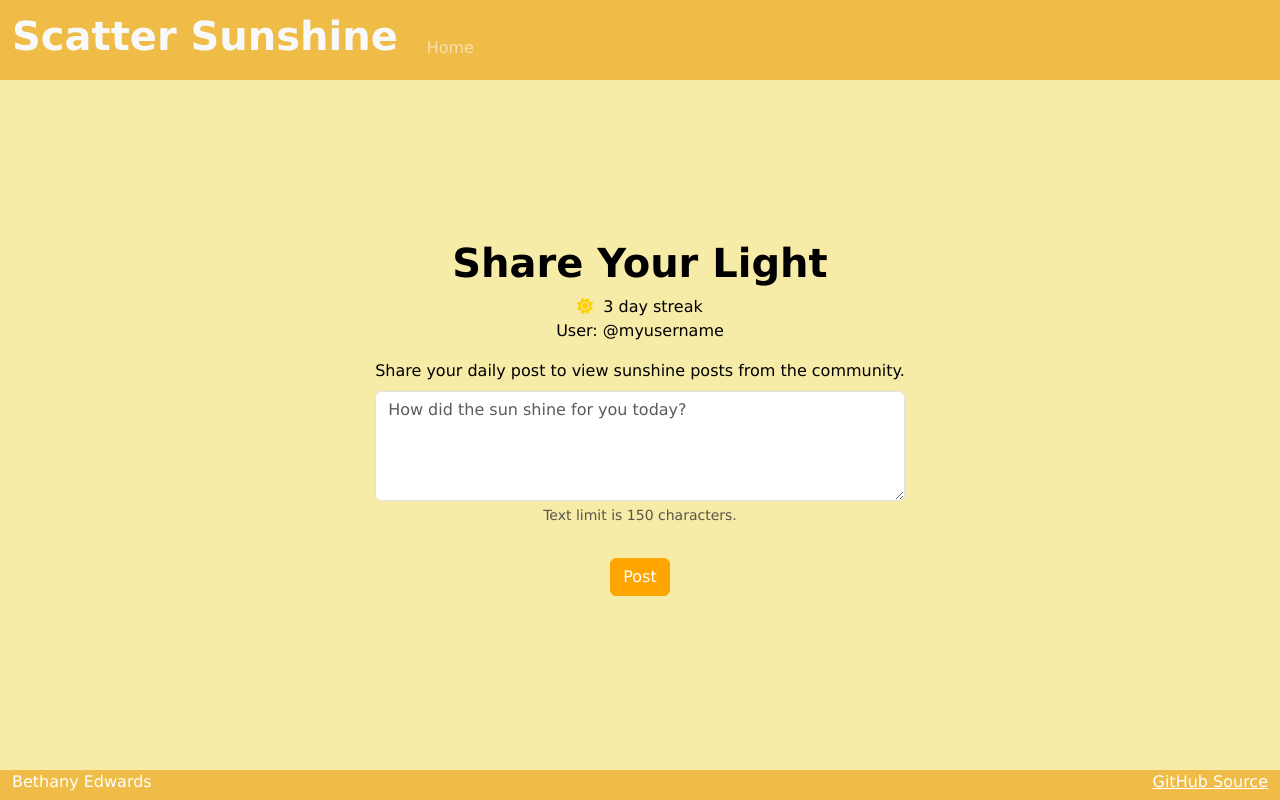
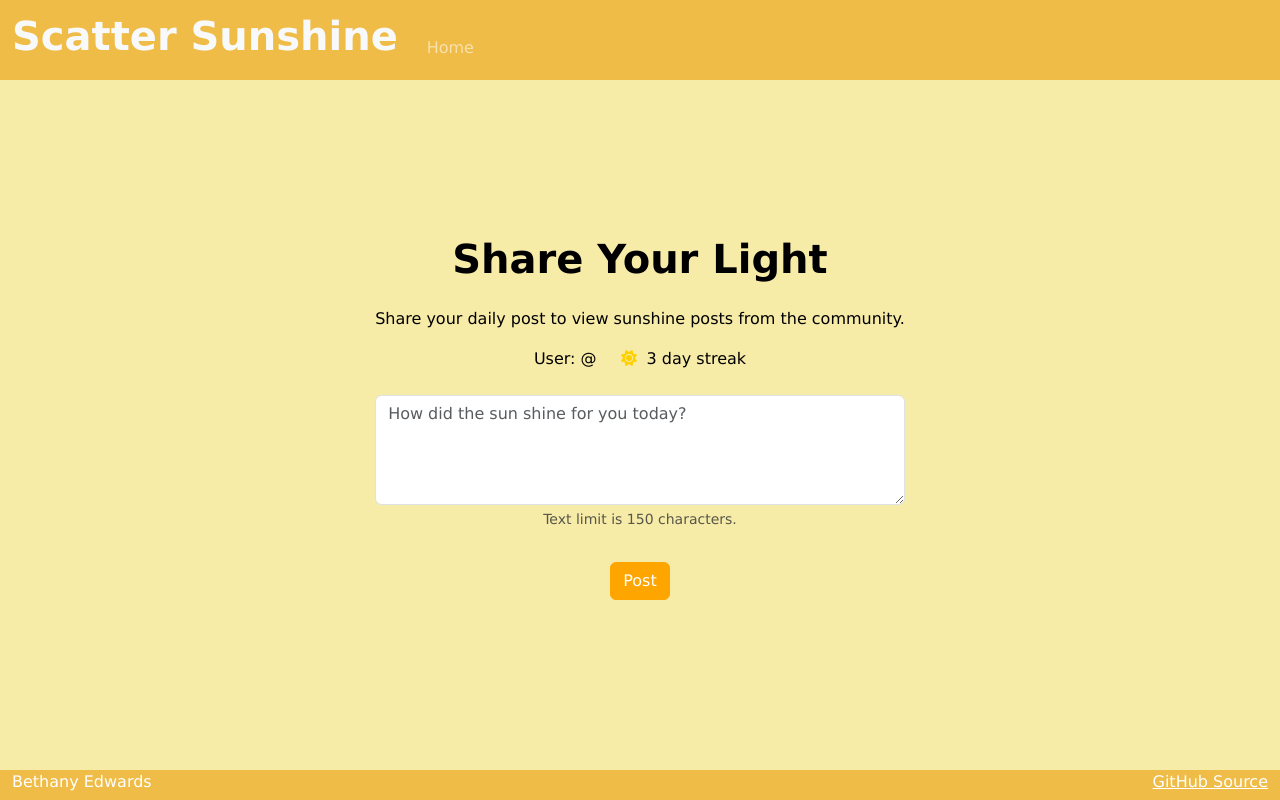
Before and after one commit to eddieblu/startup, a React (Vite) app: page /post in a window 1280 px wide. Built offline with nearby package versions, Linux system fonts and the light colour scheme; a web font is replaced by a local one.

Commit message:
fix post design

```diff
--- a/src/post/post.css
+++ b/src/post/post.css
@@ -1,3 +1,20 @@
+.form-label {
+  margin-top: 1rem;
+}
+
+.user-header {
+  display: flex;
+  justify-content: center;
+  align-items: center;
+  gap: 1.5rem;
+  margin-bottom: 1rem;
+  margin-top: 1rem;
+}
+
+.user-info {
+  margin-bottom: 0;
+}
+
 #postTextarea {
   max-width: 600px;
   margin: 0 auto;
--- a/src/post/post.jsx
+++ b/src/post/post.jsx
@@ -3,28 +3,32 @@ import { FontAwesomeIcon } from '@fortawesome/react-fontawesome';
 import { faSun } from '@fortawesome/free-solid-svg-icons';
 import './post.css';
 
-export function Post() {
+export function Post(props) {
   return (
     <main className="body container-fluid text-center">
       <div>
         <h1>Share Your Light</h1>
-        <div id="streak-counter">
-          <FontAwesomeIcon
-            icon={faSun}
-            className="icon-gap"
-            style={{ color: 'rgb(255, 208, 0)' }}
-          />
-          <span id="streak-count">3</span> day streak
-        </div>
-        <p>
-          User: @<span>myusername</span>
-        </p>
       </div>
 
       <form method="get" action="feed">
+
         <div className="mb-3">
-          <label for="postTextarea" className="form-label">Share your daily post to view sunshine posts from the
-            community.</label>
+          <label for="postTextarea" className="form-label">
+            Share your daily post to view sunshine posts from the community.
+            <div className="user-header">
+              <p className="user-info">
+                User: @<span>{props.userName}</span>
+              </p>
+              <div id="streak-counter">
+                <FontAwesomeIcon
+                  icon={faSun}
+                  className="icon-gap"
+                  style={{ color: 'rgb(255, 208, 0)' }}
+                />
+                <span id="streak-count">3</span> day streak
+              </div>
+            </div>
+          </label>
           <textarea className="form-control" id="postTextarea" rows="4" placeholder="How did the sun shine for you today?" maxlength="150"></textarea>
           <div className="form-text">
             Text limit is 150 characters.
```
